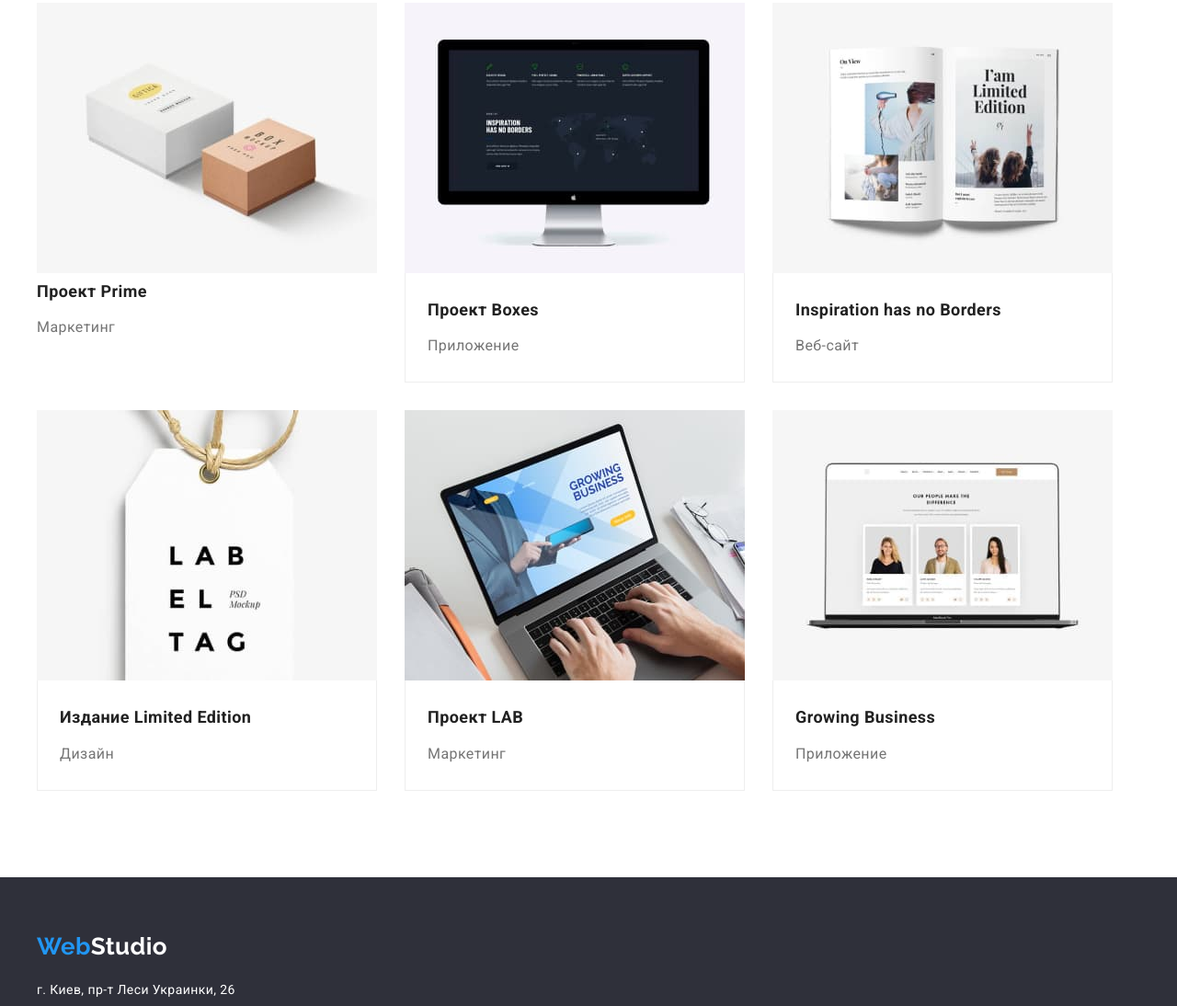
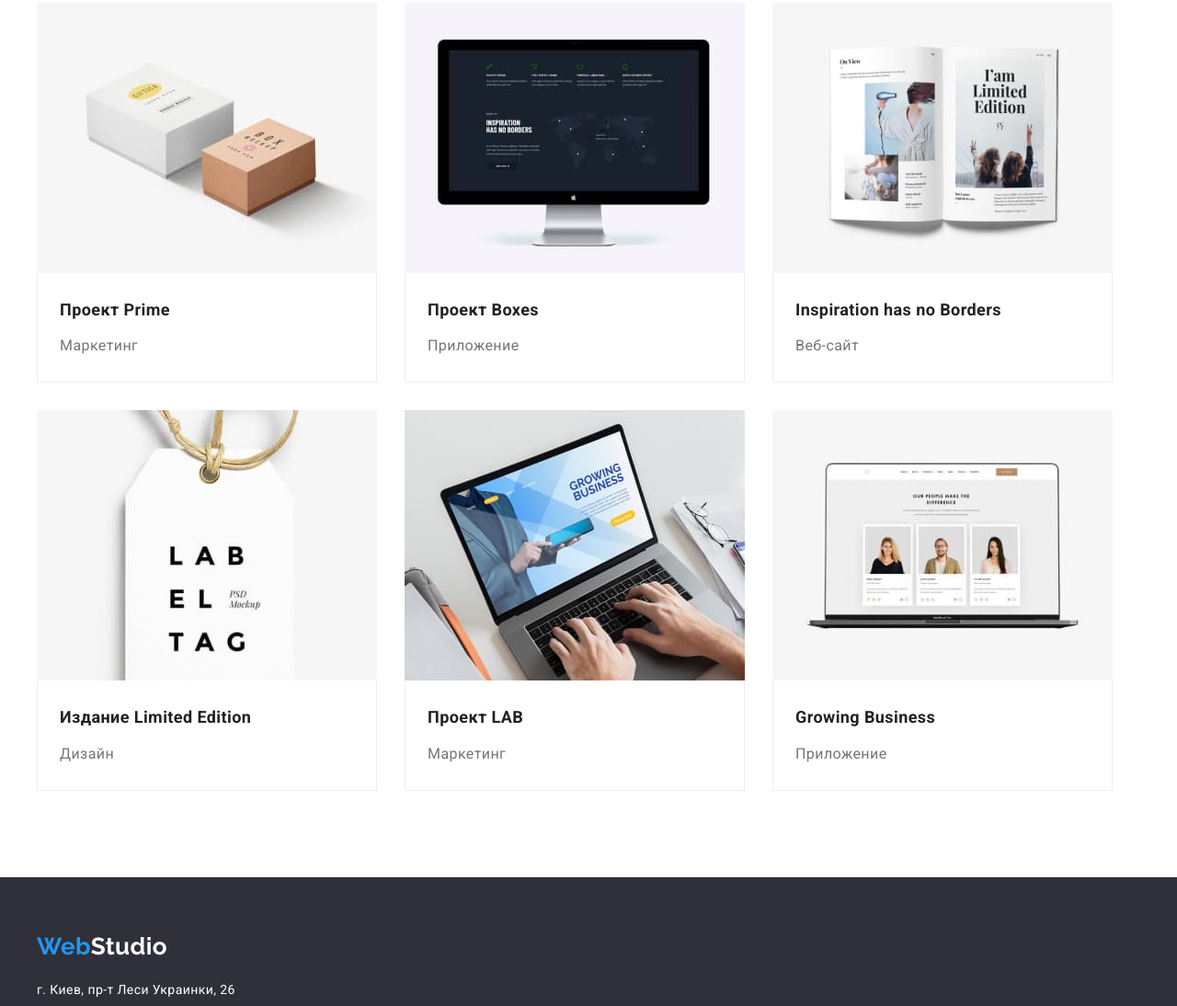
Before and after one commit to ValentinaDej/goit-markup-hw-03, a plain HTML site: page portfolio.html in a window 1280 px wide. Shown: the part 710-1804 px from the top of the page at 92% size. Drawn offline with nearby package versions, Linux system fonts and the light colour scheme.

Commit message:
update css

```diff
--- a/portfolio.html
+++ b/portfolio.html
@@ -93,8 +93,10 @@
             </li>
             <li class="project-list-item">
               <img class="portfolio-pic" src="./images/prime.jpg" alt="Проект Prime" width="370" />
-              <h2 class="portfolio-title">Проект <span lang="en">Prime</span></h2>
-              <p class="portfolio-category">Маркетинг</p>
+              <div class="portfolio-about">
+                <h2 class="portfolio-title">Проект <span lang="en">Prime</span></h2>
+                <p class="portfolio-category">Маркетинг</p>
+              </div>
             </li>
             <li class="project-list-item">
               <img class="portfolio-pic" src="./images/boxes.jpg" alt="Проект Boxes" width="370" />
```
